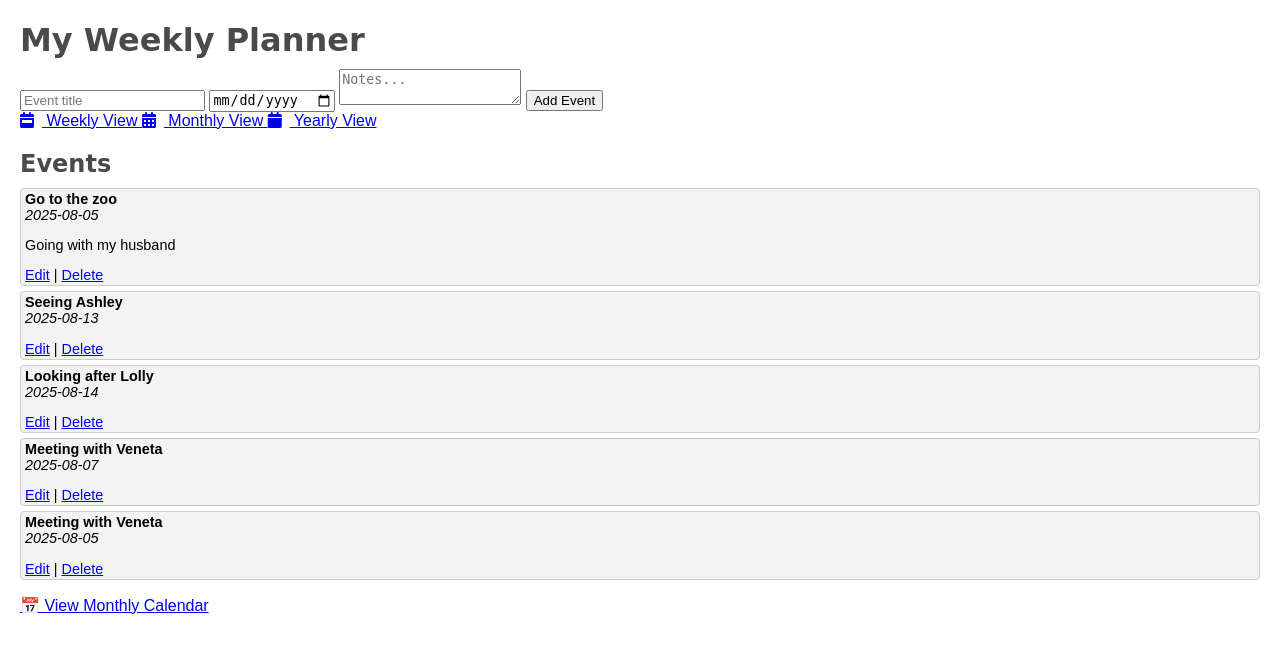
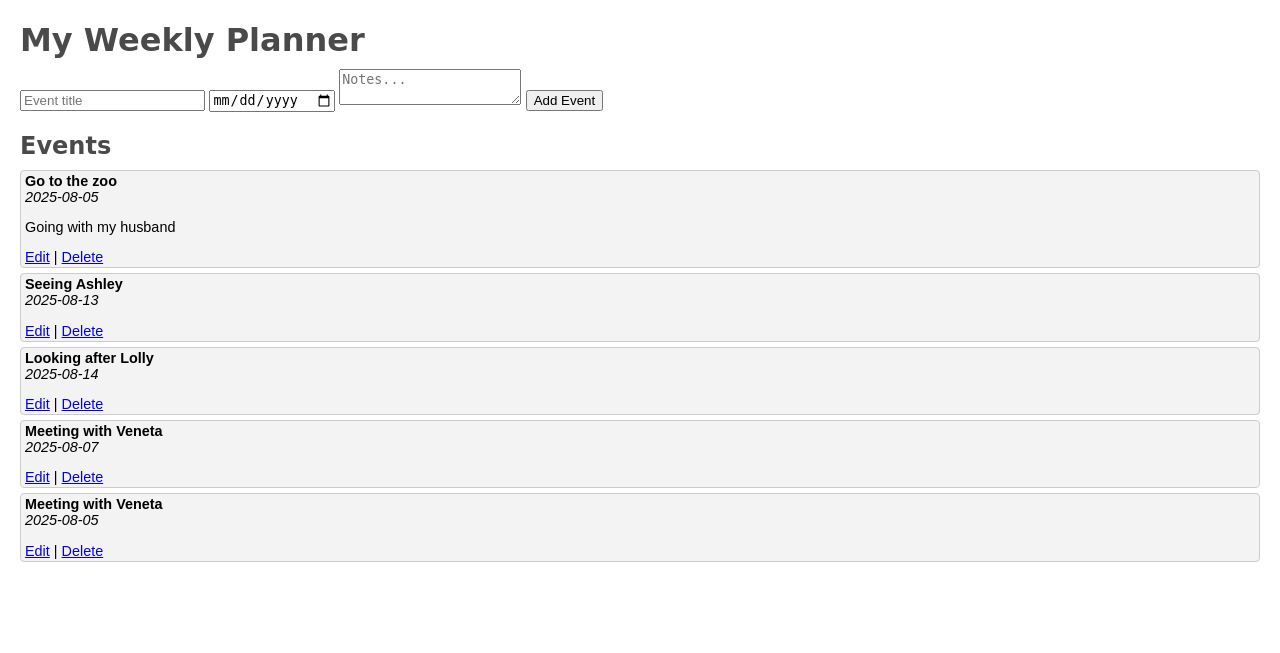
Before and after one commit to laurenksmith/digitalteacherplanner, a Flask app: page / in a window 1280 px wide. Shown: the part 38-691 px from the top of the page. Run offline with Flask 3, Linux system fonts and the light colour scheme; some libraries are stand-ins or nearby versions; some web fonts are replaced.

Commit message:
I've removed unnecessary redirection buttons from the home page, since I have decided to use a navigation bar at the top throughout the planner.

```diff
--- a/templates/index.html
+++ b/templates/index.html
@@ -12,18 +12,6 @@
     <button type="submit">Add Event</button>
 </form>
 
-<div class="view-buttons">
-  <a href="{{ url_for('week_view', date=today_iso) }}" class="btn">
-    <i class="fas fa-calendar-week"></i> Weekly View
-  </a>
-  <a href="{{ url_for('month_redirect') }}" class="btn">
-    <i class="fas fa-calendar-alt"></i> Monthly View
-  </a>
-  <a href="{{ url_for('yearly_view') }}" class="btn">
-    <i class="fas fa-calendar"></i> Yearly View
-  </a>
-</div>
-
 <h2>Events</h2>
 {% for event in events %}
     <div class="event">
@@ -35,5 +23,4 @@
     </div>
 {% endfor %}
 
-<p><a href="{{ url_for('month_redirect') }}">📅 View Monthly Calendar</a></p>
 {% endblock %}
```
